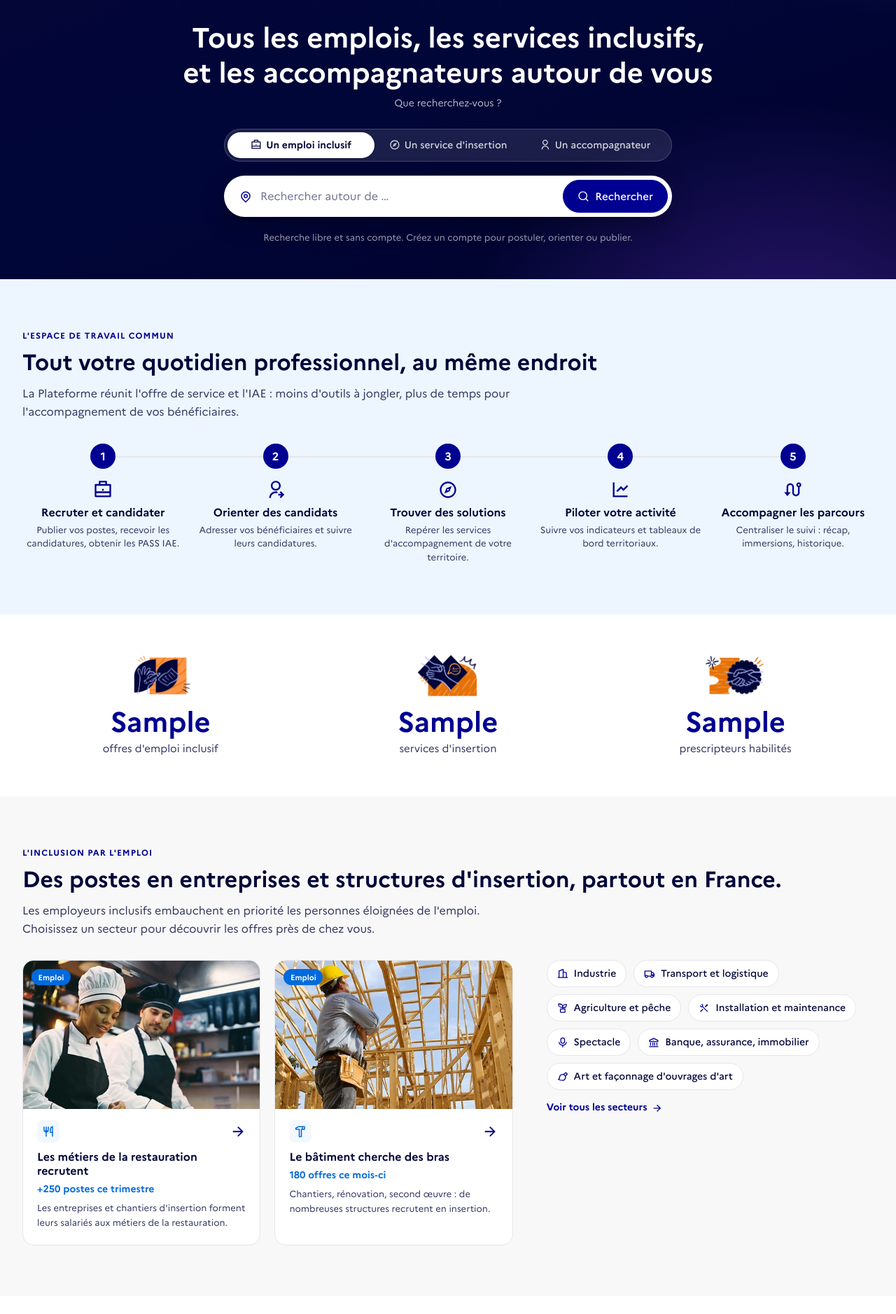
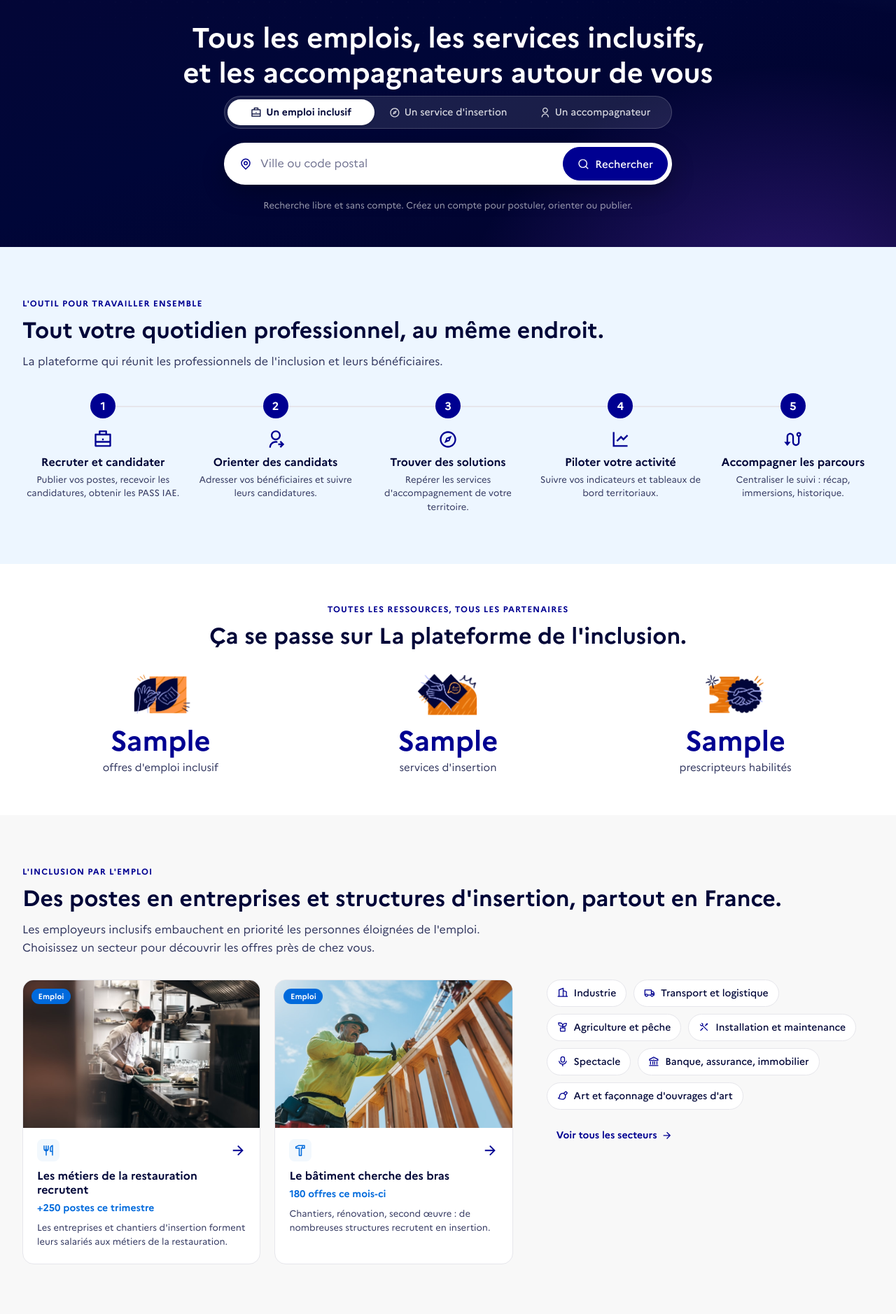
Before and after one commit to gip-inclusion/plateforme-accueil, a Django app: template accueil/templates/accueil/index.html in a window 1280 px wide. Shown: the part 272-2150 px from the top of the page at 70% size. Run offline with Django 5.2, Linux system fonts and the light colour scheme; the template is opened without the code that fills it: most values are stand-ins (such as "Sample title", 1, 10 or a date in 2020); some libraries are stand-ins or nearby versions.

Commit message:
Refondre les textes des sections et remplacer les visuels
Hero : retrait du sous-titre, placeholder "Ville ou code postal" partout,
dropdown thematique (placeholder hors liste, selection au mouseup + etat actif).
Sections : nouveaux surtitres/titres avec point final, en-tete stats,
"La plateforme de l'inclusion" (casse), onglet "Accompagnateur".
Images libres de droits (Unsplash) pour emplois et services.
Alignement + marge des liens "Voir tous/toutes".

Co-Authored-By: Claude Opus 4.8 <noreply@anthropic.com>

```diff
--- a/accueil/static/accueil/css/main.css
+++ b/accueil/static/accueil/css/main.css
@@ -885,6 +885,10 @@ p {
   color: var(--tertiary);
 }
 
+.suggestions__item:active {
+  background: var(--nuance-08);
+}
+
 /* Thematic dropdown (js/select-theme.js): wide 2-column grid showing every
    theme at once (no scroll), each with an icon. */
 .suggestions--theme {
@@ -943,6 +947,10 @@ p {
 .stats {
   padding: 2.5rem 1rem;
   background: #fff;
+}
+
+.stats .section__contenu {
+  text-align: center;
 }
 
 .stats__grille {
@@ -1186,7 +1194,10 @@ p {
   display: inline-flex;
   align-items: center;
   gap: 0.375rem;
-  margin-top: 0.25rem;
+  /* Extra space above, and a left inset matching the pastille padding so the
+     link lines up with the icons of the pills above it. */
+  margin-top: 1rem;
+  padding-left: 0.875rem;
   color: var(--tertiary);
   font-weight: 700;
   font-size: 0.875rem;
--- a/accueil/static/accueil/js/select-theme.js
+++ b/accueil/static/accueil/js/select-theme.js
@@ -40,10 +40,18 @@
 
     var actif = -1;
 
-    var elems = options.map(function (opt, i) {
+    // The empty placeholder option stays in the <select> (it drives the button
+    // label and the no-JS fallback) but is not shown as a row in the dropdown.
+    // elems only holds the selectable rows; each keeps its <option> index.
+    var elems = [];
+    options.forEach(function (opt, i) {
+      if (opt.value === "") {
+        return;
+      }
       var li = document.createElement("li");
       li.className = "suggestions__item";
       li.id = prefixe + "-opt-" + i;
+      li.dataset.index = i;
       li.setAttribute("role", "option");
       li.setAttribute("aria-selected", opt.selected ? "true" : "false");
       if (opt.dataset.icon) {
@@ -54,12 +62,13 @@
         li.appendChild(svg);
       }
       li.appendChild(document.createTextNode(opt.textContent));
-      li.addEventListener("mousedown", function (e) {
-        e.preventDefault();
+      // Select on click (mouseup), not mousedown, so the :active state shows
+      // while the row is pressed before the dropdown closes.
+      li.addEventListener("click", function () {
         choisir(i);
       });
       liste.appendChild(li);
-      return li;
+      elems.push(li);
     });
 
     function majValeur() {
@@ -79,10 +88,21 @@
       }
     }
 
+    // elems position of the currently selected option (-1 when the placeholder
+    // is selected, so nothing is highlighted).
+    function positionActuelle() {
+      for (var i = 0; i < elems.length; i++) {
+        if (Number(elems[i].dataset.index) === select.selectedIndex) {
+          return i;
+        }
+      }
+      return -1;
+    }
+
     function ouvrir() {
       liste.hidden = false;
       declencheur.setAttribute("aria-expanded", "true");
-      surligner(select.selectedIndex);
+      surligner(positionActuelle());
     }
 
     function fermer() {
@@ -119,7 +139,7 @@
         if (liste.hidden) {
           ouvrir();
         } else if (actif >= 0) {
-          choisir(actif);
+          choisir(Number(elems[actif].dataset.index));
         }
       } else if (e.key === "Escape") {
         fermer();
--- a/accueil/templates/accueil/base.html
+++ b/accueil/templates/accueil/base.html
@@ -4,7 +4,7 @@
   <head>
     <meta charset="utf-8">
     <meta name="viewport" content="width=device-width, initial-scale=1">
-    <title>{% block titre %}Plateforme de l'inclusion{% endblock %}</title>
+    <title>{% block titre %}La plateforme de l'inclusion{% endblock %}</title>
 
     <script src="{% static 'accueil/js/matomo.js' %}"></script>
 
--- a/accueil/templates/accueil/index.html
+++ b/accueil/templates/accueil/index.html
@@ -15,7 +15,6 @@
           <img class="hero__visuel" src="{% static 'accueil/img/hero.webp' %}" alt="" width="485" height="272">
 
           <h1 class="hero__titre">Tous les emplois, les services inclusifs,<br>et les accompagnateurs autour de vous</h1>
-          <p class="hero__sous-titre">Que recherchez-vous&nbsp;?</p>
 
           <div class="recherche">
             <div class="recherche__onglets" role="tablist" aria-label="Type de recherche">
@@ -43,7 +42,7 @@
               <div class="champ champ--ville">
                 <svg class="icone" aria-hidden="true"><use href="#ri-map-pin-line"/></svg>
                 <input class="champ__saisie" type="search" autocomplete="off" aria-label="Ville"
-                       placeholder="Rechercher autour de …"
+                       placeholder="Ville ou code postal"
                        role="combobox" aria-expanded="false" aria-autocomplete="list"
                        aria-controls="sugg-emploi" data-ville-saisie>
                 <input type="hidden" name="city" data-ville-slug>
@@ -62,7 +61,7 @@
               <div class="champ champ--ville">
                 <svg class="icone" aria-hidden="true"><use href="#ri-map-pin-line"/></svg>
                 <input class="champ__saisie" type="search" autocomplete="off" aria-label="Ville"
-                       placeholder="Rechercher autour de…"
+                       placeholder="Ville ou code postal"
                        role="combobox" aria-expanded="false" aria-autocomplete="list"
                        aria-controls="sugg-accompagnateur" data-ville-saisie>
                 <input type="hidden" name="city" data-ville-slug>
@@ -123,9 +122,9 @@
 
       <section class="section section--bleu" id="fonctionnalites">
         <div class="section__contenu">
-          <p class="section__surtitre">L'espace de travail commun</p>
-          <h2 class="section__titre">Tout votre quotidien professionnel, au même endroit</h2>
-          <p class="section__intro">La Plateforme réunit l'offre de service et l'IAE&nbsp;: moins d'outils à jongler, plus de temps pour l'accompagnement de vos bénéficiaires.</p>
+          <p class="section__surtitre">L'outil pour travailler ensemble</p>
+          <h2 class="section__titre">Tout votre quotidien professionnel, au même endroit.</h2>
+          <p class="section__intro">La plateforme qui réunit les professionnels de l'inclusion et leurs bénéficiaires.</p>
           <ol class="parcours-frise">
             <li class="parcours-frise__etape">
               <span class="parcours-frise__num">1</span>
@@ -162,7 +161,10 @@
       </section>
 
       <section class="stats" aria-label="Chiffres clés">
-        <div class="section__contenu stats__grille">
+        <div class="section__contenu">
+          <p class="section__surtitre">Toutes les ressources, tous les partenaires</p>
+          <h2 class="section__titre">Ça se passe sur La plateforme de l'inclusion.</h2>
+          <div class="stats__grille">
           <div class="stat">
             <img class="stat__illu" src="{% static 'accueil/img/stat-emploi.webp' %}" alt="" width="122" height="86">
             <b class="stat__nombre">{{ chiffres.offres_ouvertes }}</b>
@@ -177,6 +179,7 @@
             <img class="stat__illu" src="{% static 'accueil/img/stat-prescripteurs.webp' %}" alt="" width="122" height="86">
             <b class="stat__nombre">{{ chiffres.prescripteurs_actifs }}</b>
             <span class="stat__label">prescripteurs habilités</span>
+          </div>
           </div>
         </div>
       </section>
@@ -241,7 +244,7 @@
       <section class="section bloc-recherche bloc-recherche--inverse" id="services" data-recherche-section>
         <div class="section__contenu">
           <p class="section__surtitre">Les services d'insertion</p>
-          <h2 class="section__titre">Un accompagnement pour lever les freins à l'emploi</h2>
+          <h2 class="section__titre">Un accompagnement pour lever les freins à l’emploi.</h2>
           <p class="section__intro">Mobilité, logement, santé, formation… Sélectionnez une thématique pour trouver les services de votre territoire.</p>
           <div class="bloc-recherche__grille">
             <div class="pastilles">
@@ -298,8 +301,8 @@
 
       <section class="section section--grisee accompagnateurs" id="accompagnateurs" data-recherche-section>
         <div class="section__contenu">
-          <p class="section__surtitre">Je fais une recherche</p>
-          <h2 class="section__titre">Un accompagnateur près de chez vous</h2>
+          <p class="section__surtitre">Les professionnels du réseau pour l'emploi</p>
+          <h2 class="section__titre">Un accompagnateur près de chez vous.</h2>
           <p class="section__intro">Des professionnels habilités vous orientent et vous suivent vers l'emploi, gratuitement. Trouvez ceux de votre territoire.</p>
           <div class="exemples">
             <p class="exemples__legende">Par exemple&nbsp;:</p>
@@ -321,7 +324,7 @@
       <section class="section temoignages" id="temoignages">
         <div class="section__contenu">
           <p class="section__surtitre">Témoignages</p>
-          <h2 class="section__titre">Ils utilisent la plateforme au quotidien</h2>
+          <h2 class="section__titre">Ils utilisent La plateforme de l'inclusion.</h2>
           <div class="temoignages__conteneur">
             <div class="temoignages__grille">
               <figure class="temoignage">
@@ -349,13 +352,13 @@
       <section class="section section--lisere profils" id="pour-qui">
         <div class="section__contenu">
           <p class="section__surtitre">Pour qui&nbsp;?</p>
-          <h2 class="section__titre">Un parcours adapté à chaque profil</h2>
+          <h2 class="section__titre">Des services utiles à tous les pros du Réseau pour l'emploi.</h2>
 
           <div class="profils__onglets" role="tablist" aria-label="Profils" hidden>
             <button type="button" class="profils__onglet est-actif" role="tab" id="onglet-prescripteur"
                     aria-controls="profil-prescripteur" aria-selected="true">
               <svg class="icone" aria-hidden="true"><use href="#ri-home-smile-2-line"/></svg>
-              Prescripteur / orienteur
+              Accompagnateur
             </button>
             <button type="button" class="profils__onglet" role="tab" id="onglet-employeur"
                     aria-controls="profil-employeur" aria-selected="false">
```
Also changed, not shown: tests/test_rendering.py (+2 -2 lines), accueil/static/accueil/img/emploi-batiment.jpg, accueil/static/accueil/img/emploi-restauration.jpg, accueil/static/accueil/img/service-mobilite.jpg, accueil/static/accueil/img/service-numerique.jpg.
